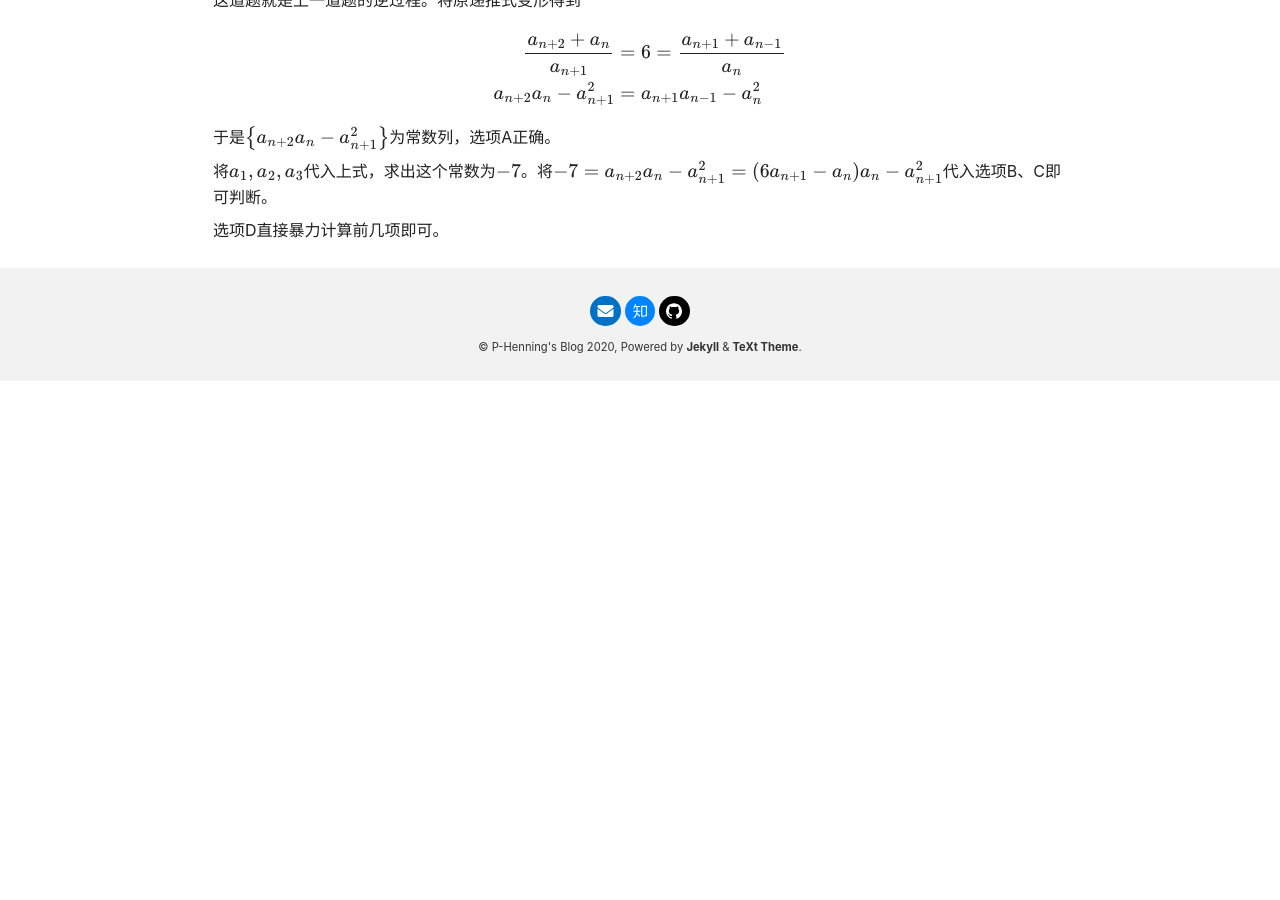
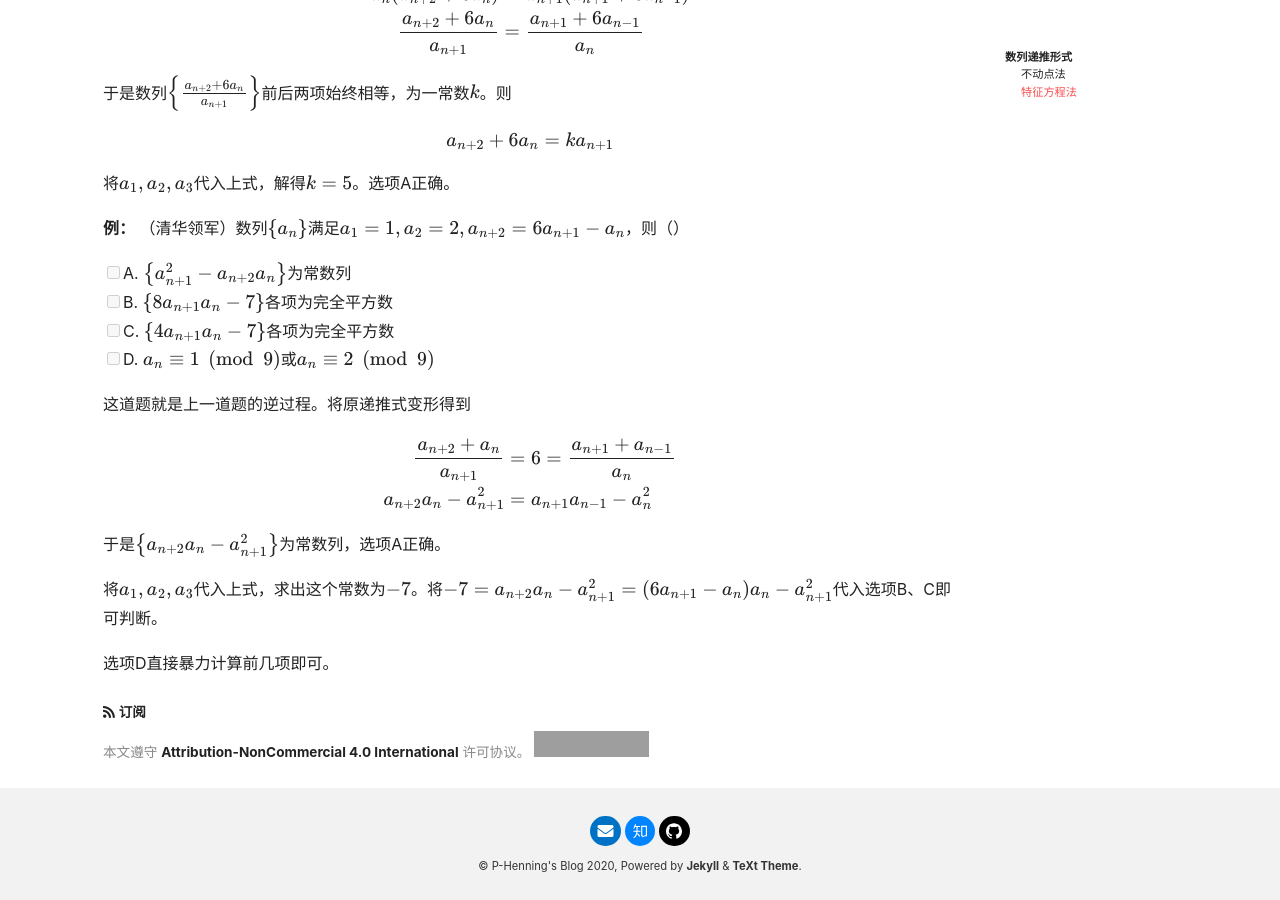
Before and after one commit to P-Henning/P-Henning.github.io, a Jekyll site: the page built from assets/secrets/2020-03-16-CH3OH-sequence.md, in a window 1280 px wide and 900 px high, scrolled down 4330 px. Built offline with Jekyll 4.4.1, drawn with Linux system fonts in a browser that asks for light colours; nearby versions of some CDN libraries; our own code applies the rules of GitHub Pages for plain Markdown files; formulas are drawn with MathJax 3; comment, search, counter and statistics services are not loaded; before the commit the page ends 4711 px from its top, so only the background shows below that; part of the change alters nothing that is shown; grey boxes are pictures that could not be loaded.

```diff
--- a/assets/secrets/2020-03-16-CH3OH-sequence.md
+++ b/assets/secrets/2020-03-16-CH3OH-sequence.md
@@ -1,9 +1,15 @@
 ---
+layout: article
 title: CH3OH笔记：数列递推形式
 author: P-Henning
 permalink: /CH3OH-sequence
 key: CH3OH-sequence
-tags: 笔记
+sharing: true
+license: true
+aside:
+  toc: true
+show_edit_on_github: true
+show_subscribe: true
 ---
 
 ## 数列递推形式
```
